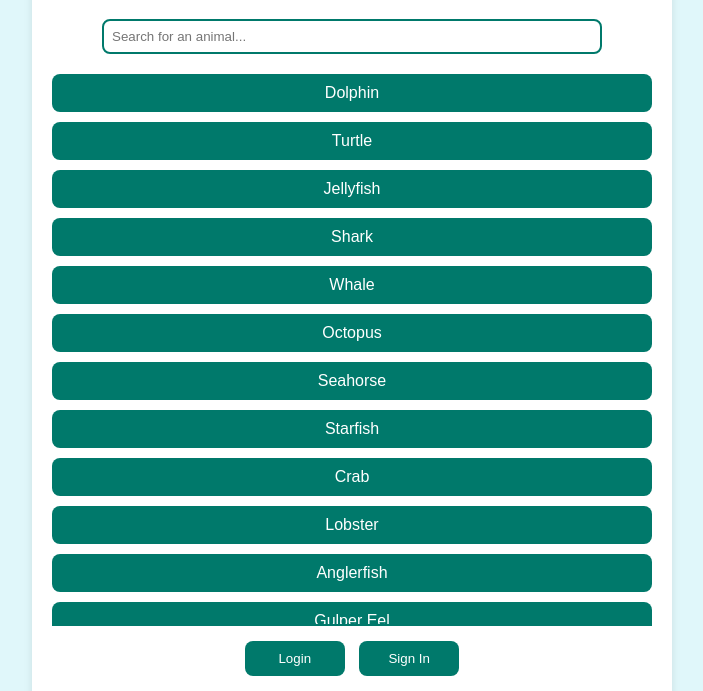
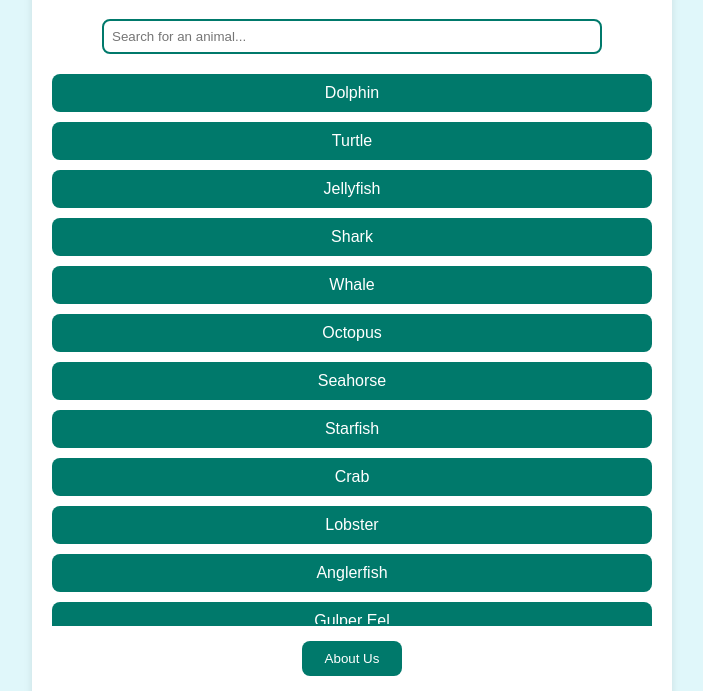
Before and after one commit to Yoksha28/water-Animals-Guide, a plain HTML site: page index.html in a window 1280 px wide. Shown: the part 109-800 px from the top of the page, without its empty margins (288-991 px from the left). Drawn offline with Linux system fonts and the light colour scheme.

Commit message:
Update index.html to add About Us

```diff
--- a/index.html
+++ b/index.html
@@ -93,6 +93,10 @@
            window.open(`${animalName}.html`, '_blank');
         }
 
+        function showAboutUsPrompt() {
+            alert("Welcome to Water Animal Guide!\n\nOur mission is to educate people about water animals and their importance. We are dedicated to:\n• Water Animal Display\n• Educative Content Provisioning\n• Wildlife photography\n\nJoin us to learn more about these amazing creatures!");
+        }
+
         window.onload = () => {
             const searchInput = document.getElementById('search');
             searchInput.addEventListener('input', filterAnimals);
@@ -129,8 +133,7 @@
             <li class="show">Giant Isopod</li>
         </ul>
         <div class="btn-container">
-            <a href="login.html" target="_blank"><button class="btn">Login</button></a>
-            <a href="signin.html" target="_blank"><button class="btn">Sign In</button></a>
+            <button class="btn" onclick="showAboutUsPrompt();">About Us</button>
         </div>
     </div>
 </body>
```
